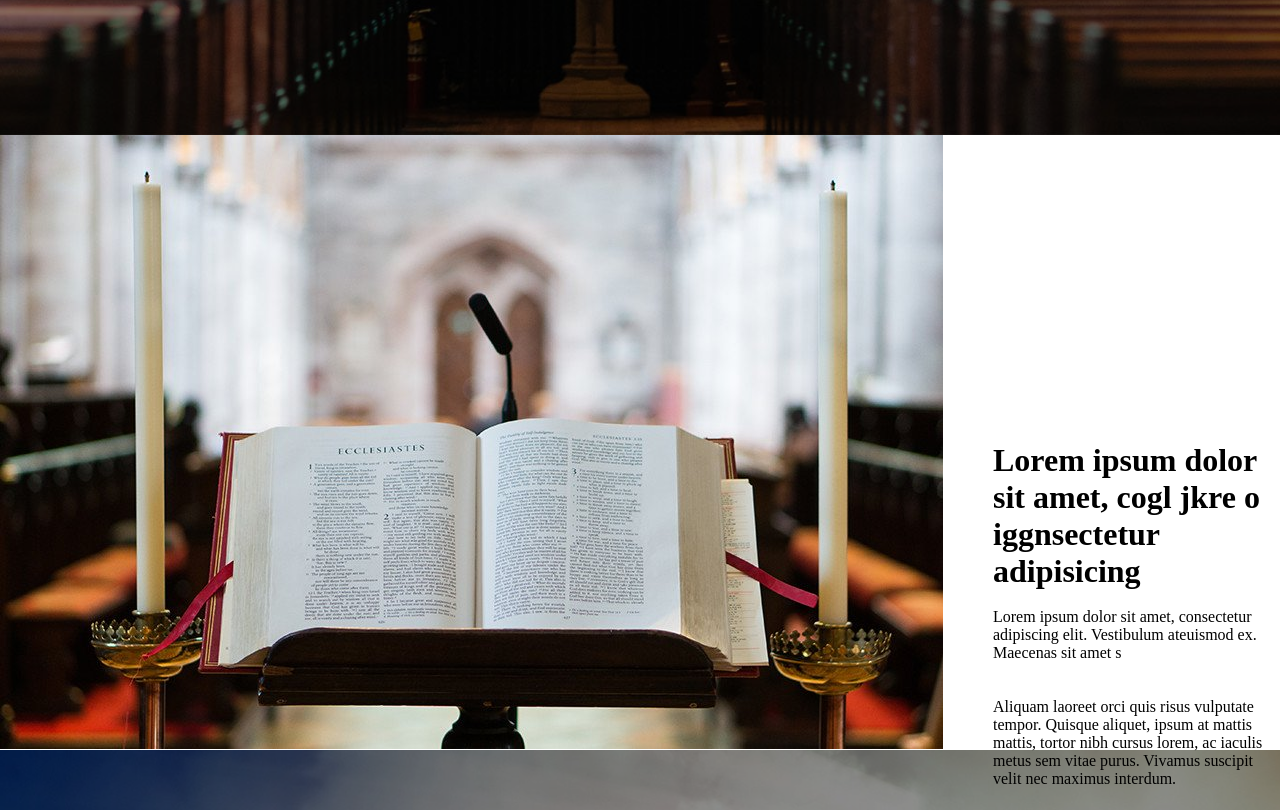
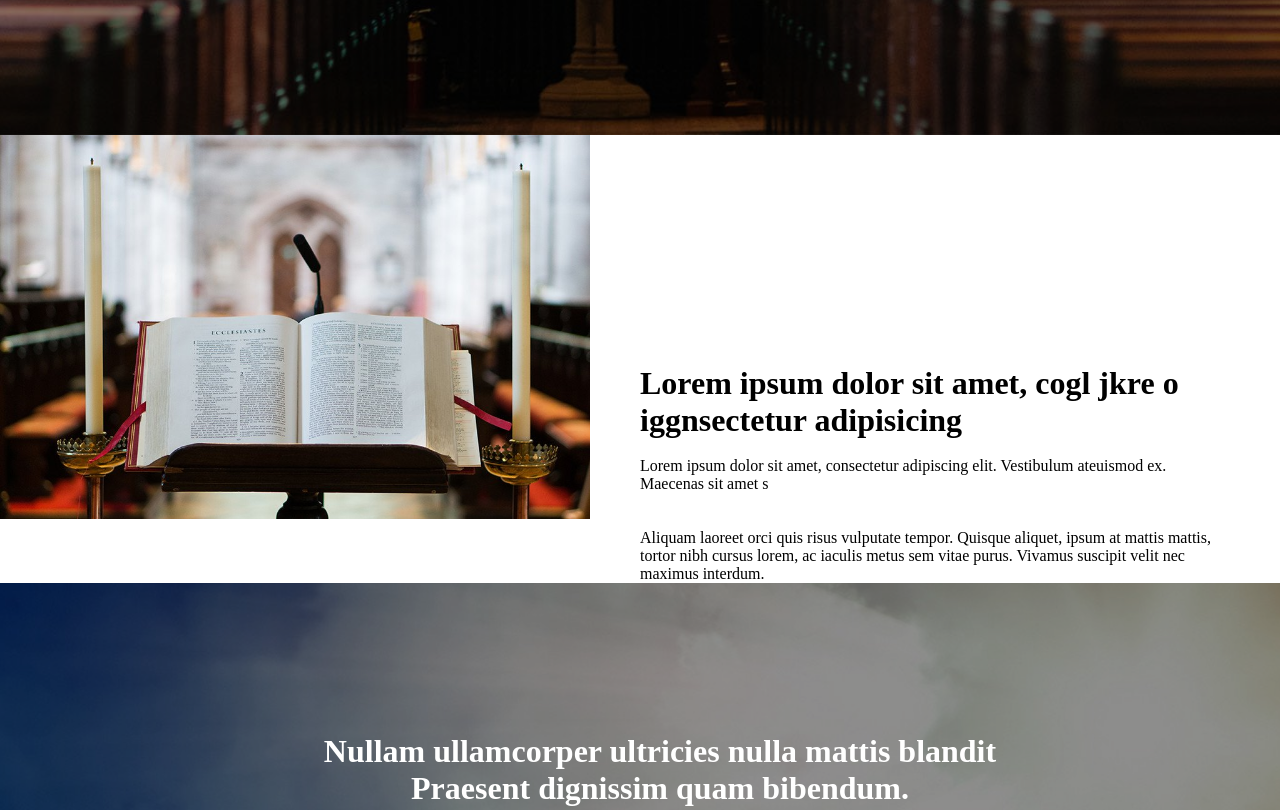
Before and after one commit to hubertDgomes/project1, a plain HTML site: page index.html in a window 1280 px wide. Shown: the part 802-1612 px from the top of the page. Drawn offline with Linux system fonts and the light colour scheme; a web font is replaced by a local one.

Commit message:
Change Number 2

```diff
--- a/css/style.css
+++ b/css/style.css
@@ -17,16 +17,10 @@ a{
     padding: 20px 0;
     background: rgb(0, 0, 0);
 }
-.InConLeft{
-    margin-top: 10px;
-}
 .ForFlex{
     display: flex;
     justify-content: space-between;
-}
-.InConMid{
-    margin-left: 280px;
-    margin-top: 20px;
+    align-items: center;
 }
 .InConMid ul li{
     display: inline-block;
@@ -110,12 +104,18 @@ a{
 }
 .HB{
     display: flex;
-    height: 615px;
-    background: rgb(255, 255, 255);
-    column-gap: 50px;
+}
+.HB .bible img{
+    width: 100%;
+}
+.bible{
+    width: 50%;
 }
 .bibleText{
-    padding: 307px 0;
+    width: 50%;
+    margin-top: 230px;
+    margin-left: 50px;
+    margin-right: 50px;
 }
 .bg2{
     background: url(../images/bg-img.jpg);
```
